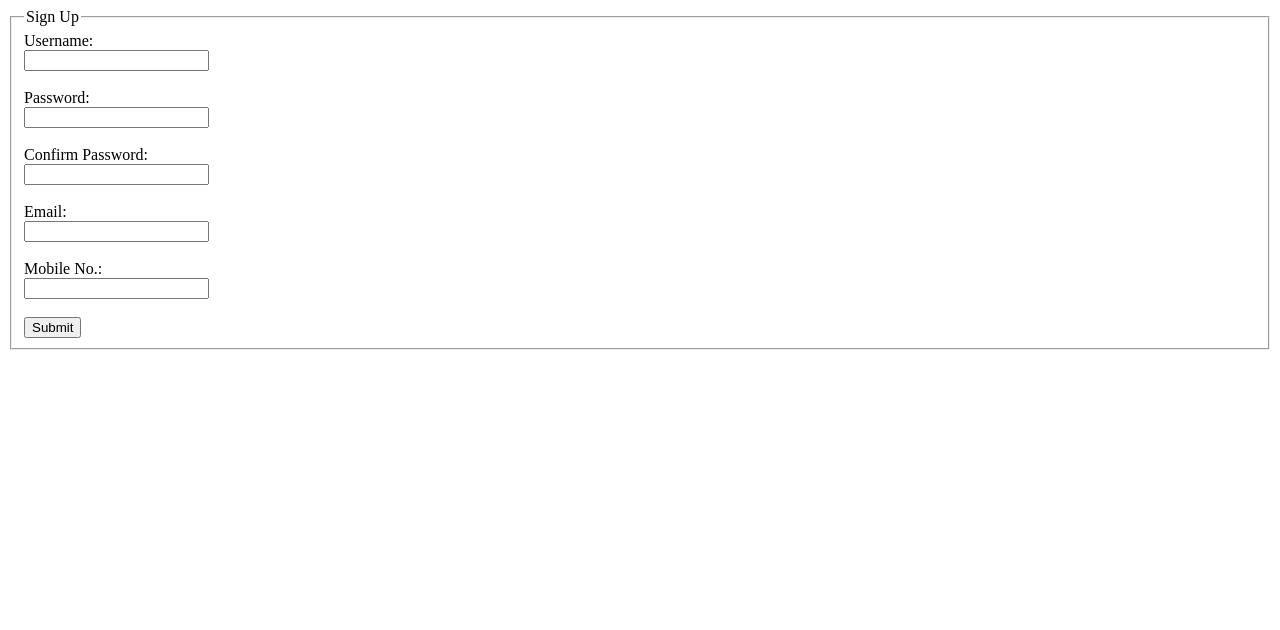
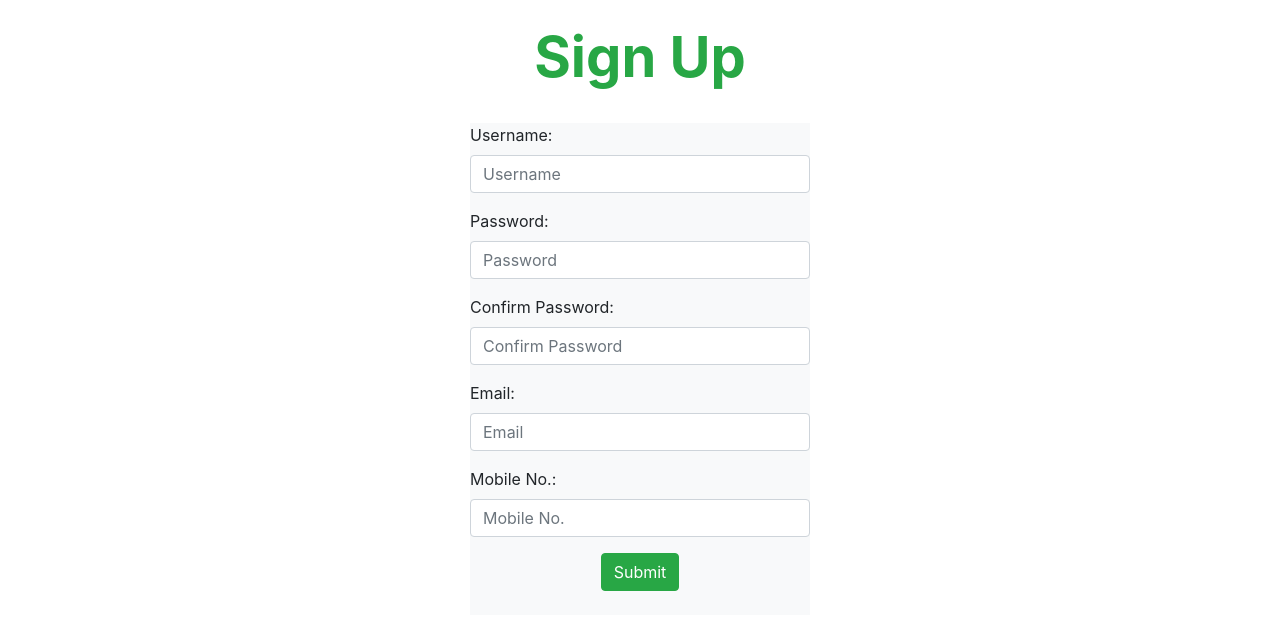
Before and after one commit to JayanthThoppil/formvalidation, a plain HTML site: page index.html in a window 1280 px wide. Drawn offline with nearby package versions, Linux system fonts and the light colour scheme.

Commit message:
formvalidation

```diff
--- a/index.html
+++ b/index.html
@@ -4,124 +4,55 @@
     <meta charset="UTF-8">
     <meta name="viewport" content="width=device-width, initial-scale=1.0">
     <title>Form Validation</title>
+    <!-- Latest compiled and minified CSS -->
+    <link rel="stylesheet" href="https://maxcdn.bootstrapcdn.com/bootstrap/4.5.2/css/bootstrap.min.css">
 
-    <script type="text/javascript">
-        function validate(){
-            var unam=document.getElementById("uname");
-            var pwor=document.getElementById("pword");
-            var pword=document.getElementById("pwords");
-            var emai=document.getElementById("email");
-            var mo=document.getElementById("mob");
+    <!-- jQuery library -->
+    <script src="https://ajax.googleapis.com/ajax/libs/jquery/3.5.1/jquery.min.js"></script>
 
+    <!-- Popper JS -->
+    <script src="https://cdnjs.cloudflare.com/ajax/libs/popper.js/1.16.0/umd/popper.min.js"></script>
 
-
-            if(unam.value.trim()==""){
-                unam.style.border="solid 2px red";
-                document.getElementById("uname1").innerHTML="**Username cannot be blank";
-                return false;
-            }
-
-            if(unam.value.length <= 2 || unam.value.length > 20 ){
-                unam.style.border="solid 2px red";
-                document.getElementById("uname1").innerHTML="**Username length should be between 3 and 20";
-                return false;
-            }
-
-            if(!isNaN(unam.value)){
-                unam.style.border="solid 2px red";
-                document.getElementById("uname1").innerHTML="**Username should only contain character";
-                return false;
-            }
-
-            if(pwor.value.trim()==""){
-                pwor.style.border="solid 2px red";
-                document.getElementById("pword1").innerHTML="**Password cannot be blank";
-                return false;
-            }
-
-            if(pwor.value.length <= 5 || pwor.value.length > 20 ){
-                pwor.style.border="solid 2px red";
-                document.getElementById("pword1").innerHTML="**Username length should be between 5 and 20";
-                return false;
-            }
-
-            if(pword.value.trim()==""){
-                pword.style.border="solid 2px red";
-                document.getElementById("pwords1").innerHTML="**Password cannot be blank";
-                return false;
-            }
-
-            if(pwor.value != pword.value){
-                pword.style.border="solid 2px red";
-                document.getElementById("pwords1").innerHTML="**Passwords are not matching";
-                return false;
-            }
-
-            if(emai.value.trim()==""){
-                emai.style.border="solid 2px red";
-                document.getElementById("email1").innerHTML="**Email cannot be blank";
-                return false;
-            }
-
-            if(emai.value.indexOf('@') <= 0){
-                emai.style.border="solid 2px red";
-                document.getElementById("email1").innerHTML="**@ can't come at beginning";
-                return false;
-            }
-
-            if((emai.value.charAt(emai.value.length-4)!='.') &&  (emai.value.charAt(emai.value.length-3)!='.')){
-                emai.style.border="solid 2px red";
-                document.getElementById("email1").innerHTML="** email not valid";
-                return false;
-            }
-
-            if(mo.value.trim()==""){
-                mo.style.border="solid 2px red";
-                document.getElementById("mob1").innerHTML="**Mobile No. cannot be blank";
-                return false;
-            }
-
-            if(isNaN(mo.value)){
-                mo.style.border="solid 2px red";
-                document.getElementById("mob1").innerHTML="**Only Numbers allowed";
-                return false;
-            }
-
-            if(mo.value.length != 10){
-                mo.style.border="solid 2px red";
-                document.getElementById("mob1").innerHTML="**Mobile No. should contain 10 digits";
-                return false;
-            }
-
-        }
-    </script>
+    <!-- Latest compiled JavaScript -->
+    <script src="https://maxcdn.bootstrapcdn.com/bootstrap/4.5.2/js/bootstrap.min.js"></script>
+    <script src="js/script.js" type="text/javascript"> </script>
 </head>
 <body>
-    <form onsubmit="return validate()" action="msg.html">
-        <fieldset>
-            <legend>Sign Up</legend>
-            <label for="uname">Username:</label><br>
-            <input type="text" id="uname" name="uname" ><br>
-            <span id="uname1" style="color: red;"></span><br>
+    <div class="container"><br>
+        <h2 class="display-4 text-success text-center font-weight-bold">Sign Up</h2><br>
+        <div class="col-lg-4 m-auto">
+            <form onsubmit="return validate()" action="msg.html" class="bg-light">
+                <div class="form-group">
+                    <label for="uname">Username:</label>
+                    <input type="text" class="form-control" id="uname" name="uname" placeholder="Username">
+                    <span id="uname1" style="color: red;"></span>
+                </div>
 
-            <label for="pword">Password:</label><br>
-            <input type="password" id="pword" name="pword"><br>
-            <span id="pword1" style="color: red;"></span><br>
-
-            <label for="pwords">Confirm Password:</label><br>
-            <input type="password" id="pwords" name="pwords"><br>
-            <span id="pwords1" style="color: red;"></span><br>
-
-            <label for="email">Email:</label><br>
-            <input type="text" id="email" name="email" ><br>
-            <span id="email1" style="color: red;"></span><br>
-
-            <label for="mob">Mobile No.:</label><br>
-            <input type="text" id="mob" name="mob" ><br>
-            <span id="mob1" style="color: red;"></span><br>
-
-            <input type="submit" value="Submit">
-        </fieldset>
-    </form>
+                <div class="form-group">
+                    <label for="pword">Password:</label>
+                    <input type="password" class="form-control" id="pword" name="pword" placeholder="Password">
+                    <span id="pword1" style="color: red;"></span>
+                </div>
+                <div class="form-group">
+                    <label for="pwords">Confirm Password:</label>
+                    <input type="password" class="form-control" id="pwords" name="pwords" placeholder="Confirm Password">
+                    <span id="pwords1" style="color: red;"></span>
+                </div>
+                <div class="form-group">
+                    <label for="email">Email:</label>
+                    <input type="text" class="form-control" id="email" name="email" placeholder="Email">
+                    <span id="email1" style="color: red;"></span>
+                </div>
+                <div class="form-group">
+                    <label for="mob">Mobile No.:</label>
+                    <input type="text" class="form-control" id="mob" name="mob" placeholder="Mobile No.">
+                    <span id="mob1" style="color: red;"></span>
+                </div>
+                <div class="text-center">
+                    <input class="btn btn-success" type="submit" value="Submit"><br><br>
+                </div>
+            </form>
+        </div>
+    </div>
 </body>
 </html>
--- /dev/null
+++ b/js/script.js
@@ -0,0 +1,88 @@
+function validate(){
+    var unam=document.getElementById("uname");
+    var pwor=document.getElementById("pword");
+    var pword=document.getElementById("pwords");
+    var emai=document.getElementById("email");
+    var mo=document.getElementById("mob");
+
+
+
+    if(unam.value.trim()==""){
+        unam.style.border="solid 2px red";
+        document.getElementById("uname1").innerHTML="**Username cannot be blank";
+        return false;
+    }
+
+    if(unam.value.length <= 2 || unam.value.length > 20 ){
+        unam.style.border="solid 2px red";
+        document.getElementById("uname1").innerHTML="**Username length should be between 3 and 20";
+        return false;
+    }
+
+    if(!isNaN(unam.value)){
+        unam.style.border="solid 2px red";
+        document.getElementById("uname1").innerHTML="**Username should only contain character";
+        return false;
+    }
+
+    if(pwor.value.trim()==""){
+        pwor.style.border="solid 2px red";
+        document.getElementById("pword1").innerHTML="**Password cannot be blank";
+        return false;
+    }
+
+    if(pwor.value.length <= 5 || pwor.value.length > 20 ){
+        pwor.style.border="solid 2px red";
+        document.getElementById("pword1").innerHTML="**Username length should be between 5 and 20";
+        return false;
+    }
+
+    if(pword.value.trim()==""){
+        pword.style.border="solid 2px red";
+        document.getElementById("pwords1").innerHTML="**Password cannot be blank";
+        return false;
+    }
+
+    if(pwor.value != pword.value){
+        pword.style.border="solid 2px red";
+        document.getElementById("pwords1").innerHTML="**Passwords are not matching";
+        return false;
+    }
+
+    if(emai.value.trim()==""){
+        emai.style.border="solid 2px red";
+        document.getElementById("email1").innerHTML="**Email cannot be blank";
+        return false;
+    }
+
+    if(emai.value.indexOf('@') <= 0){
+        emai.style.border="solid 2px red";
+        document.getElementById("email1").innerHTML="**@ can't come at beginning";
+        return false;
+    }
+
+    if((emai.value.charAt(emai.value.length-4)!='.') &&  (emai.value.charAt(emai.value.length-3)!='.')){
+        emai.style.border="solid 2px red";
+        document.getElementById("email1").innerHTML="** email not valid";
+        return false;
+    }
+
+    if(mo.value.trim()==""){
+        mo.style.border="solid 2px red";
+        document.getElementById("mob1").innerHTML="**Mobile No. cannot be blank";
+        return false;
+    }
+
+    if(isNaN(mo.value)){
+        mo.style.border="solid 2px red";
+        document.getElementById("mob1").innerHTML="**Only Numbers allowed";
+        return false;
+    }
+
+    if(mo.value.length != 10){
+        mo.style.border="solid 2px red";
+        document.getElementById("mob1").innerHTML="**Mobile No. should contain 10 digits";
+        return false;
+    }
+
+}
```
